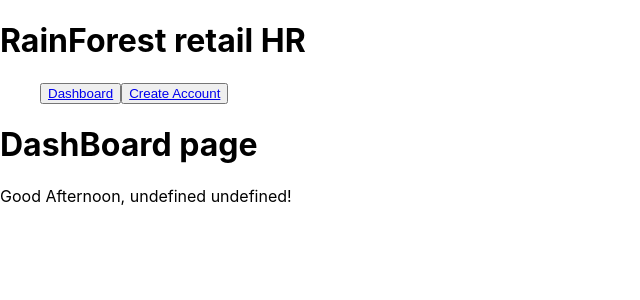
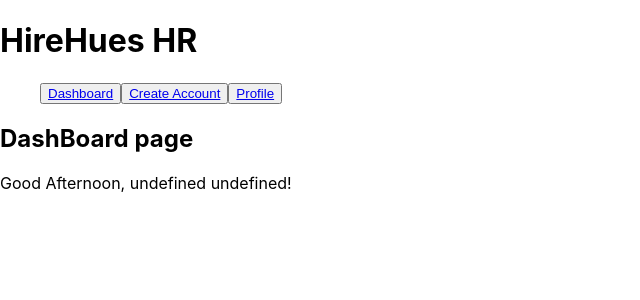
Before and after one commit to remily23/capstone_hr_management_system, a React (Create React App) app in the folder Capstone Project/capstonclient/: page /dashboard in a window 1280 px wide. Shown: the top 300 px of the page, without its empty margins (0-640 px from the left). Built offline with nearby package versions, Linux system fonts and the light colour scheme; no server answers.

Commit message:
Profile page displays currentUser information

```diff
--- a/Capstone Project/capstonclient/src/App.js
+++ b/Capstone Project/capstonclient/src/App.js
@@ -5,7 +5,7 @@ import DashBoardContainer from './Containers/DashBoardContainer';
 function App() {
   return (
     <>
-    <h1>RainForest retail HR</h1>
+    <h1>HireHues HR</h1>
     <DashBoardContainer />
     </>
   );
--- a/Capstone Project/capstonclient/src/Components/DashBoard.js
+++ b/Capstone Project/capstonclient/src/Components/DashBoard.js
@@ -23,7 +23,7 @@ const DashBoard = ({ currentUser }) => {
   }, []);
   return (
     <>
-      <h1>DashBoard page</h1>
+      <h2>DashBoard page</h2>
       <p>{`${greet}, ${currentUser.firstName} ${currentUser.lastName}!`}</p>
     </>
   );
--- a/Capstone Project/capstonclient/src/Components/Navigation.js
+++ b/Capstone Project/capstonclient/src/Components/Navigation.js
@@ -1,4 +1,5 @@
 import { Link, Outlet } from "react-router-dom";
+
 
 const Navigation = () => {
   return (
@@ -14,6 +15,9 @@ const Navigation = () => {
           {/* <button>
             <Link to="/login">Sign-out</Link>
           </button> */}
+          <button>
+            <Link to="/profile">Profile</Link>
+          </button>
         </ul>
       </nav>
       <Outlet />
--- /dev/null
+++ b/Capstone Project/capstonclient/src/Components/ProfilePage.js
@@ -0,0 +1,21 @@
+const ProfilePage = ({currentUser}) => {
+    return (
+    <>
+        <h3>Profile page</h3>
+        <p>First name: {currentUser.firstName}</p>
+        <p>Last name: {currentUser.lastName}</p>
+        <p>Email: {currentUser.email}</p>
+        <p>Password: {currentUser.password}</p>
+        <p>Date of birth: {currentUser.dateOfBirth}</p>
+        <p>Address: {currentUser.adress}</p>
+        <p>Phone number: {currentUser.phoneNumber}</p>
+        <p>Pro rota: {currentUser.proRota}</p>
+        <p>Salary: {currentUser.proRota}</p>
+        <button>Edit</button>
+
+        </>
+     );
+
+}
+
+export default ProfilePage;
--- a/Capstone Project/capstonclient/src/Containers/DashBoardContainer.js
+++ b/Capstone Project/capstonclient/src/Containers/DashBoardContainer.js
@@ -1,6 +1,7 @@
 import { useEffect, useState } from "react";
 import CreateAccountForm from "../Components/CreateAccountForm";
 import LoginForm from "../Components/LoginForm";
+import ProfilePage from "../Components/ProfilePage";
 import {
   createBrowserRouter,
   RouterProvider,
@@ -59,6 +60,10 @@ const DashBoardContainer = () => {
             />
           ),
         },
+        {
+          path: "/profile",
+          element: <ProfilePage currentUser = {currentUser} />
+        }
       ],
     },
   ]);
```
Also changed, not shown: Capstone Project/capstonclient/src/Components/UpdateEmployeeForm.js (added).
